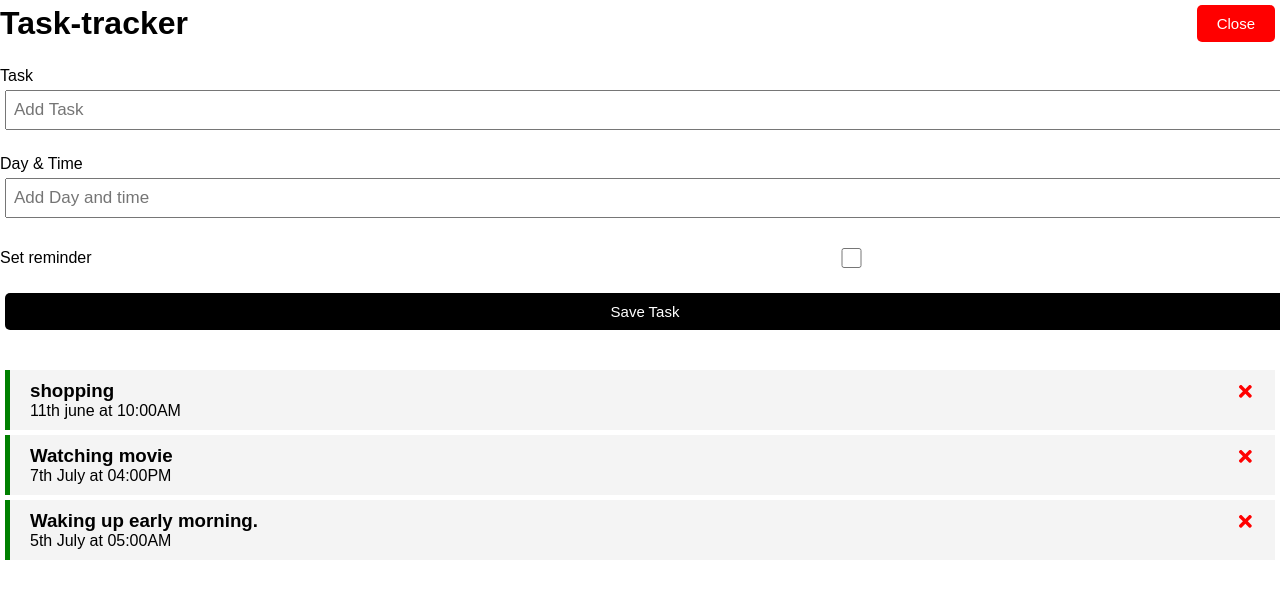
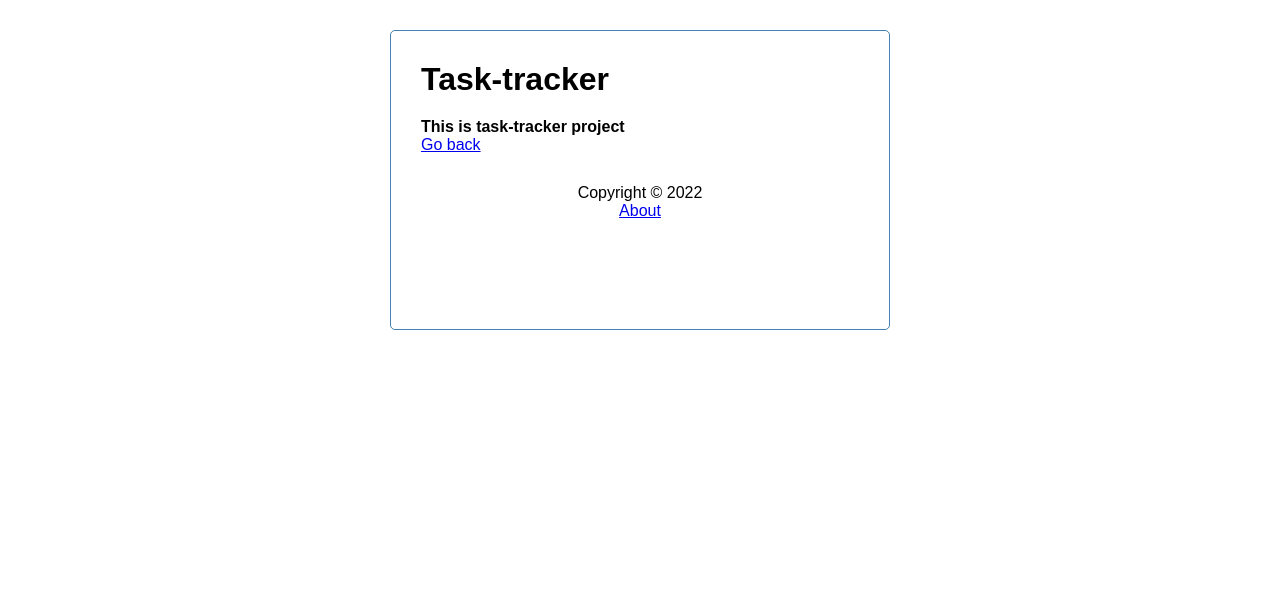
Before and after one commit to ksagar03/task-tracker, a React (Create React App) app: page /about in a window 1280 px wide. Shown: the top 598 px of the page. Built offline with nearby package versions, Linux system fonts and the light colour scheme; data requests are answered from the project's data file.

Commit message:
used router to render About page in main page

```diff
--- a/db.json
+++ b/db.json
@@ -15,8 +15,14 @@
     {
       "text": "Waking up early morning.",
       "day": "5th July at 05:00AM",
+      "Reminder": false,
+      "id": 4
+    },
+    {
+      "text": "Preparing for python exam",
+      "day": "Next month 2nd week",
       "Reminder": true,
-      "id": 4
+      "id": 5
     }
   ]
 }
--- a/package.json
+++ b/package.json
@@ -6,11 +6,12 @@
     "@testing-library/jest-dom": "^5.16.4",
     "@testing-library/react": "^13.3.0",
     "@testing-library/user-event": "^13.5.0",
+    "json-server": "^0.16.3",
     "prop-types": "15.8.1",
-    "json-server":"^0.16.3",
     "react": "^18.2.0",
     "react-dom": "^18.2.0",
     "react-icons": "^4.4.0",
+    "react-router-dom": "^6.3.0",
     "react-scripts": "5.0.1",
     "web-vitals": "^2.1.4"
   },
--- a/src/App.js
+++ b/src/App.js
@@ -1,8 +1,11 @@
 // import logo from './logo.svg';
 import { useState, useEffect } from "react";
+ import {BrowserRouter as Routing, Route, Routes} from "react-router-dom"
 import Header from "./Components/Header";
 import Tasks from "./Components/Tasks";
 import Taskform from "./Components/Taskform";
+import Footer from "./Components/Footer";
+import About from "./Components/About";
 
 function App() {
   const [addbtn,setAddbtn]= useState(true)
@@ -104,24 +107,36 @@
 
   // const a = "sagar";
   return (
-    <div className="App">
+   <Routing>
+    <div className="container">
       {/* <h1 style={{color:'royalblue'}}>Hello this is {a}</h1> */}
       <Header title="Task-tracker"  onclickAdd={( )=> setAddbtn(!addbtn)  } addbtnvalue={addbtn}/>
       {/* if we won't define any properties then header container will take
-defaultpropes  */}
-{ addbtn && <Taskform toaddtask={savetask} />
-}
-{/* this taskform will only show when when we click on 'Add' btn
+      defaultpropes  */}
+      <Routes>
+      <Route path="/" element={
+        <>
+        { addbtn && <Taskform toaddtask={savetask} />
+      }
+      {/* this taskform will only show when when we click on 'Add' btn
       note: we are using binary operation to toggle */}
       {tasks.length > 0 ? (
         <Tasks task={tasks} onDelete={DeleteTask} onreminder={onReminder} />
       ) : (
         "Create new task"
       )}
+      </>
+      } />
+      <Route path="/about" element={<About />} />
+      </Routes>
+      <Footer />
     </div>
+  </Routing>
     // In above we have created ternary statement which will work as single line condition statement
     // that shows "create new task when there is no task created"
   );
+
+
 }
 // there are 3 ways to define the style for the tag
 // 1. defining style inside the tag
--- /dev/null
+++ b/src/components/About.js
@@ -0,0 +1,11 @@
+import { Link } from "react-router-dom"
+const About = () => {
+  return (
+    <div>
+      <h4>This is task-tracker project</h4>
+      <Link to="/">Go back</Link>
+    </div>
+  )
+}
+
+export default About
--- /dev/null
+++ b/src/components/Footer.js
@@ -0,0 +1,12 @@
+import { Link } from "react-router-dom"
+
+const footer = () => {
+  return (
+    <footer>
+      <p>Copyright &copy; 2022</p>
+      <Link to="/about">About</Link>
+    </footer>
+  )
+}
+
+export default footer
--- a/src/components/Header.js
+++ b/src/components/Header.js
@@ -2,13 +2,14 @@
 // rafce-> is a snipets which is used to create a function
 import PropTypes from "prop-types";
 import Button from "./Button";
+import { useLocation } from "react-router-dom";
 const Header = ({title ,onclickAdd,addbtnvalue}) => {
-
+  const location=useLocation()
   return (
     <header className="header">
       <h1 >{title}</h1>
 
-      <Button onclick={onclickAdd} color={addbtnvalue ? "red" : "royalblue"} text={addbtnvalue ?'Close':'Add'} />
+     {location.pathname === '/' && <Button onclick={onclickAdd} color={addbtnvalue ? "red" : "royalblue"} text={addbtnvalue ?'Close':'Add'} />}
     </header>
   )
 }
```
Also changed, not shown: 2 other files (tests, documents, lock files or other folders).
